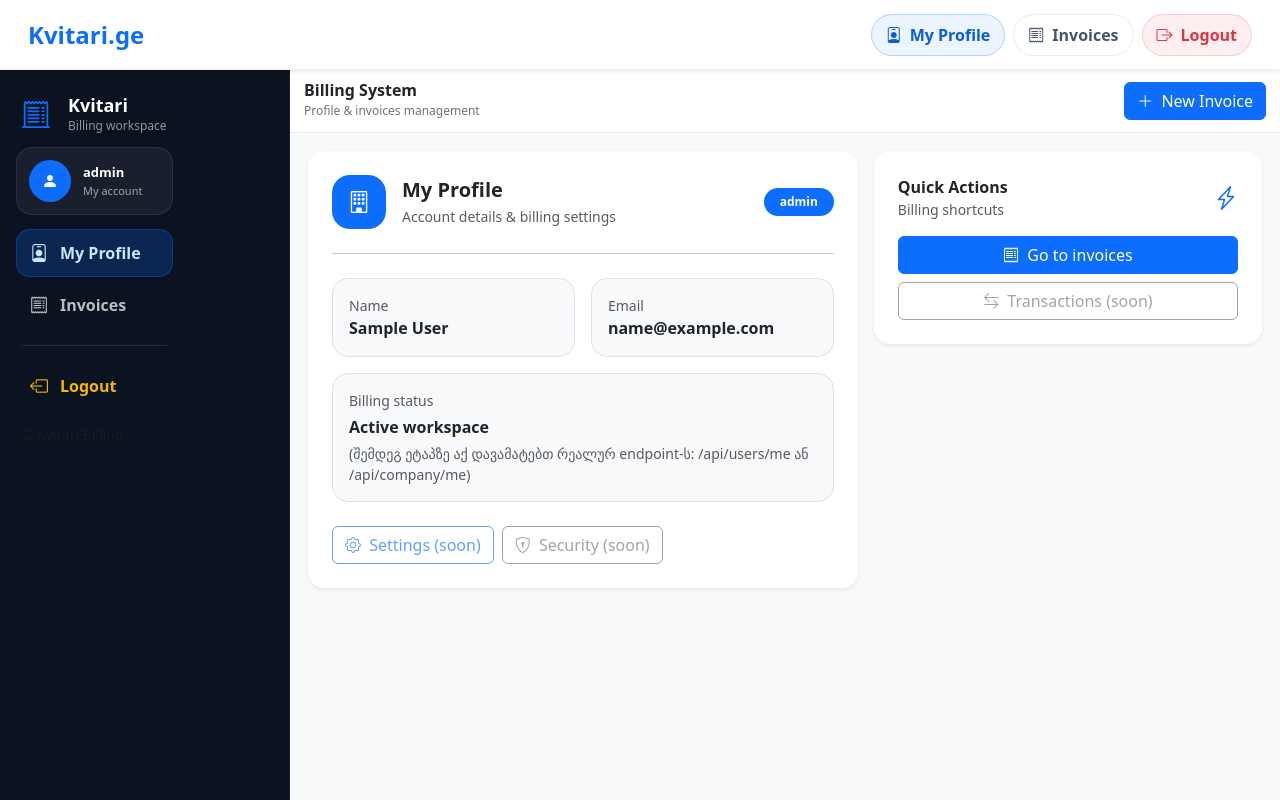
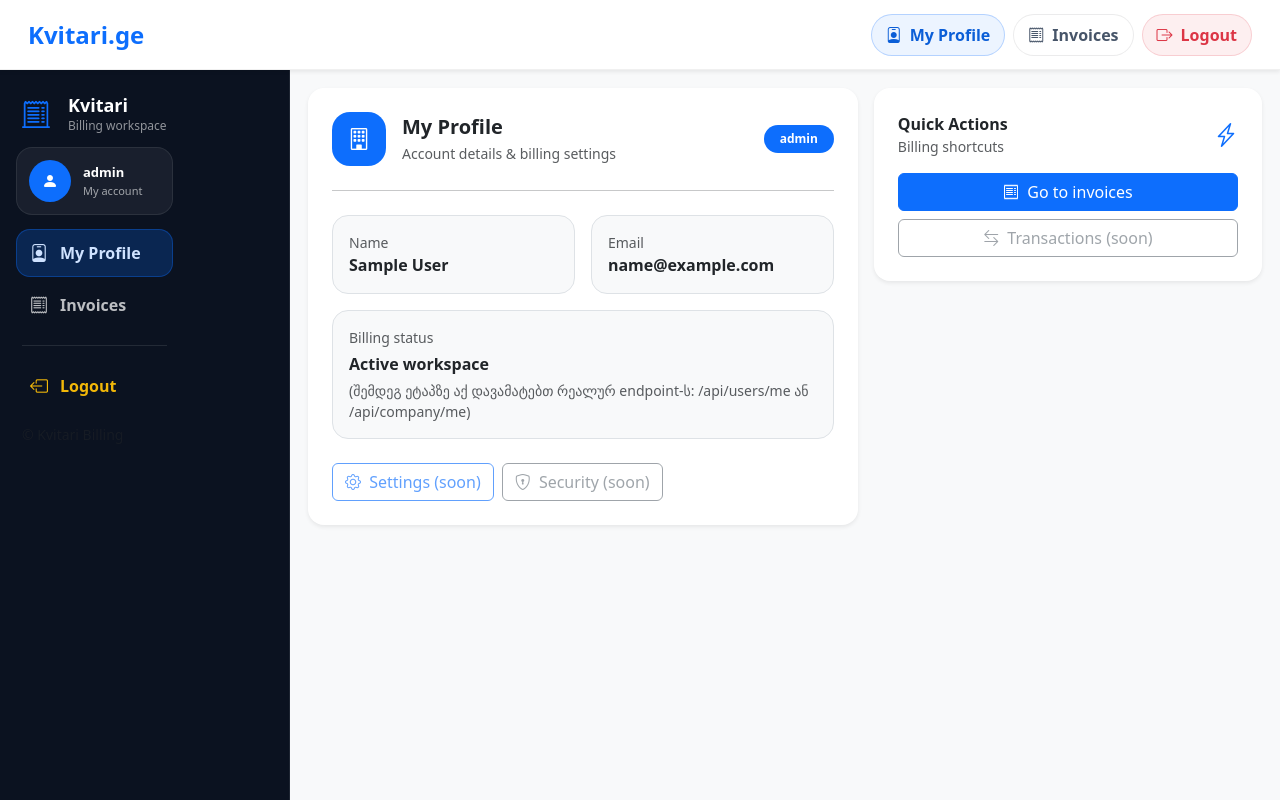
Before and after one commit to bl4ckmore/KvitariWeb, an Angular app in the folder kvitari-web/: page /dashboard/profile in a window 1280 px wide. Shown: the top 800 px of the page. Built offline with nearby package versions, Linux system fonts and the light colour scheme; sample sign-in values are in the browser's storage.

Commit message:
Customers

```diff
--- a/kvitari-web/src/app/Components/dashboard/dashboard.html
+++ b/kvitari-web/src/app/Components/dashboard/dashboard.html
@@ -58,24 +58,6 @@
 
   <!-- Main -->
   <div class="main">
-    <header class="topbar">
-      <div class="d-flex align-items-center gap-2">
-        <button class="btn btn-outline-secondary d-lg-none" (click)="openMobileMenu()">
-          <i class="bi bi-list"></i>
-        </button>
-        <div>
-          <div class="title">Billing System</div>
-          <div class="subtitle">Profile & invoices management</div>
-        </div>
-      </div>
-
-      <div class="d-flex align-items-center gap-2">
-        <a class="btn btn-primary" routerLink="/dashboard/invoices">
-          <i class="bi bi-plus-lg me-1"></i> New Invoice
-        </a>
-      </div>
-    </header>
-
     <main class="content">
       <router-outlet></router-outlet>
     </main>
```
